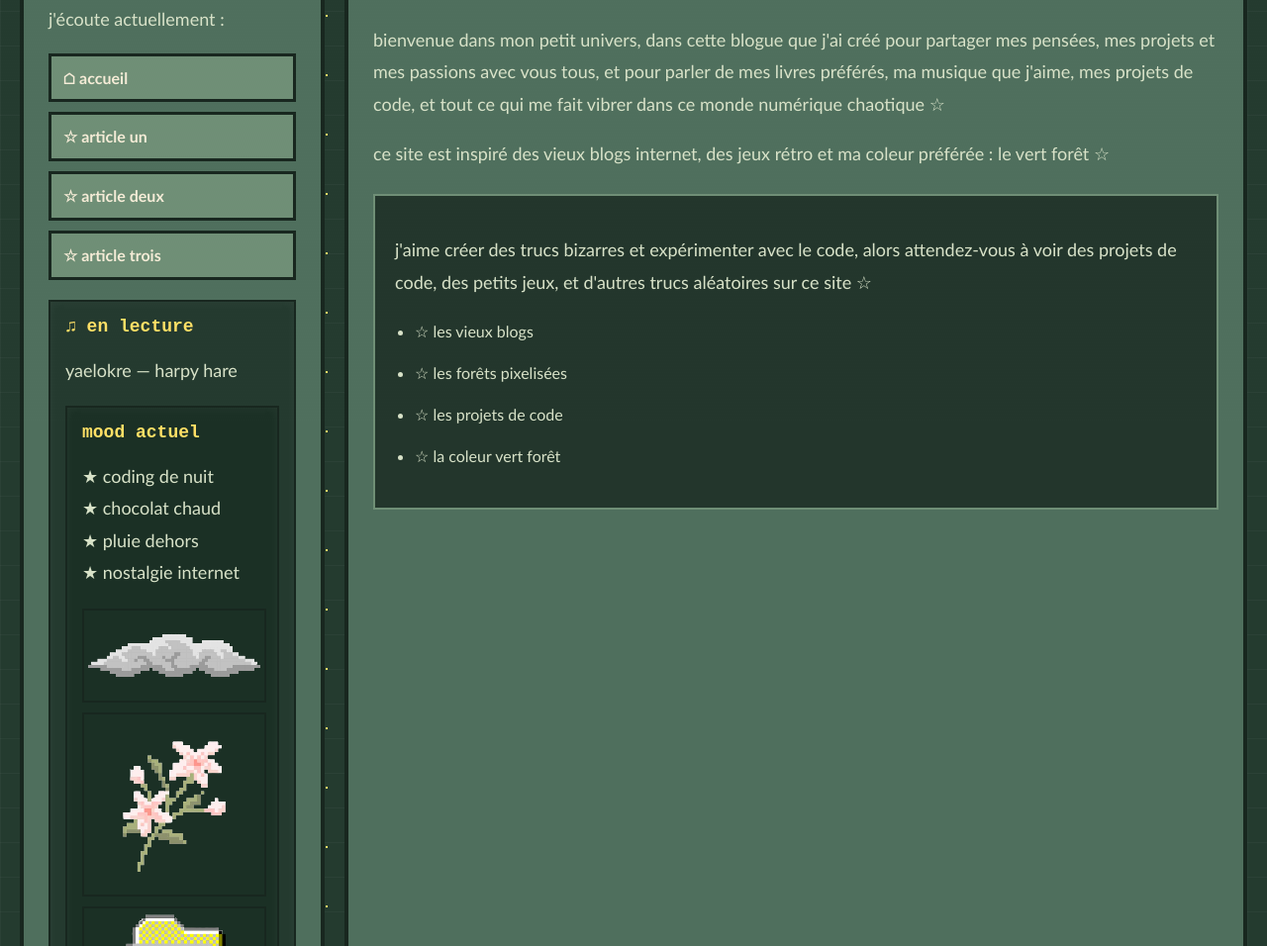
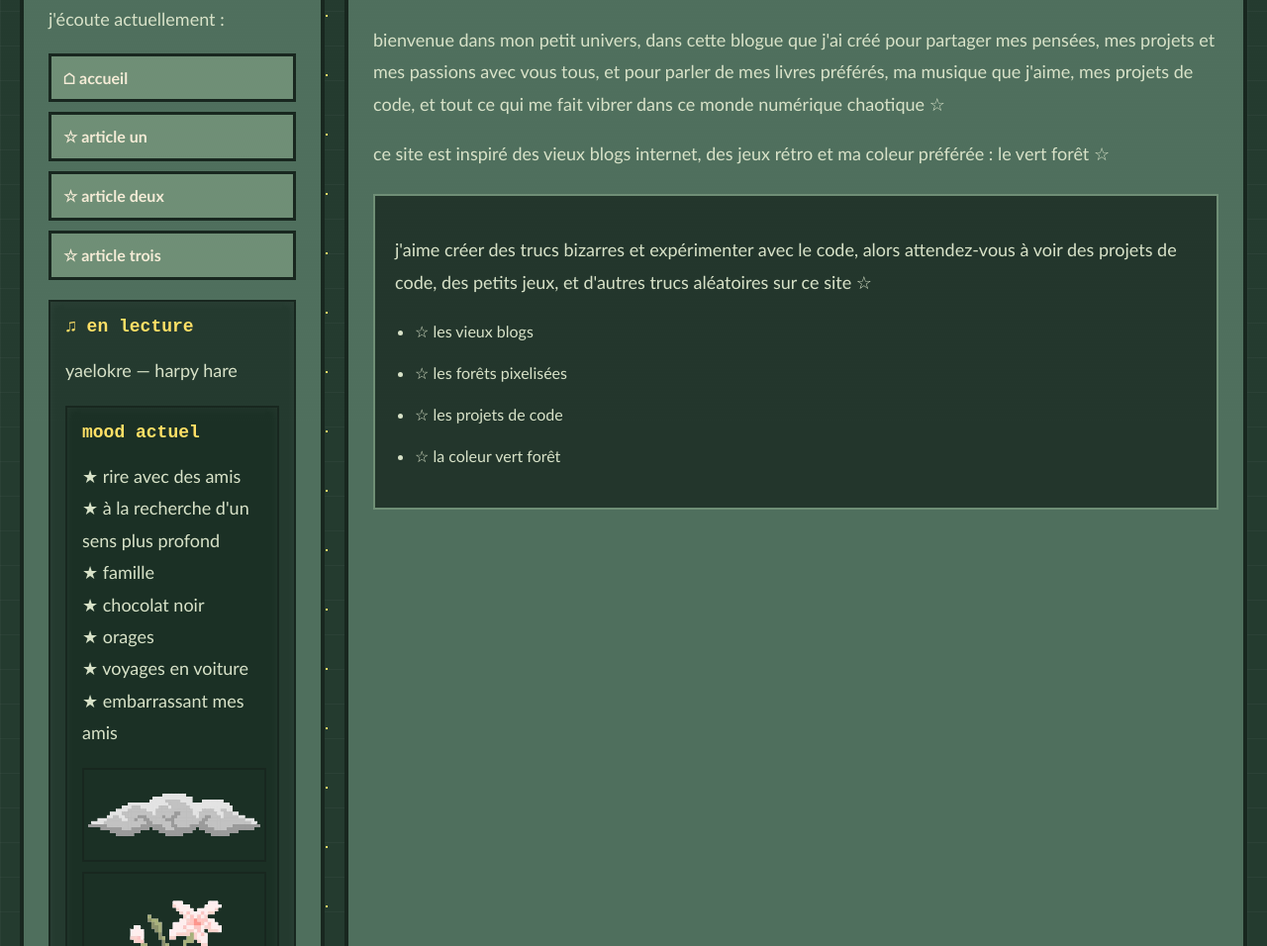
Before and after one commit to adya-jpg/First-Website, a plain HTML site: page y/article3.html in a window 1280 px wide. Shown: the part 374-1330 px from the top of the page at 99% size. Drawn offline with Linux system fonts and the light colour scheme; no server answers.

Commit message:
came up with overall theme and updated the mood list for each article, and added a visitor counter to each article. also added a warning about comments being permanent and public to each article.

```diff
--- a/y/article3.html
+++ b/y/article3.html
@@ -180,13 +180,16 @@ document
 
             <h3>mood actuel</h3>
 
-            <p>
-              ★ coding de nuit<br>
-              ★ chocolat chaud<br>
-              ★ pluie dehors<br>
-              ★ nostalgie internet
+             <p>
+              ★ rire avec des amis<br>
+              ★ à la recherche d'un sens plus profond<br>
+              ★ famille<br>
+              ★ chocolat noir<br>
+              ★ orages<br>
+              ★ voyages en voiture<br>
+              ★ embarrassant mes amis<br>
+
             </p>
-
             <div class="stamp-box">
 
               <img src="images/stamp1.png">
```
Also changed, not shown: y/article1.html (+7 -4 lines), y/article2.html (+8 -4 lines), y/index.html (+9 -3 lines).
